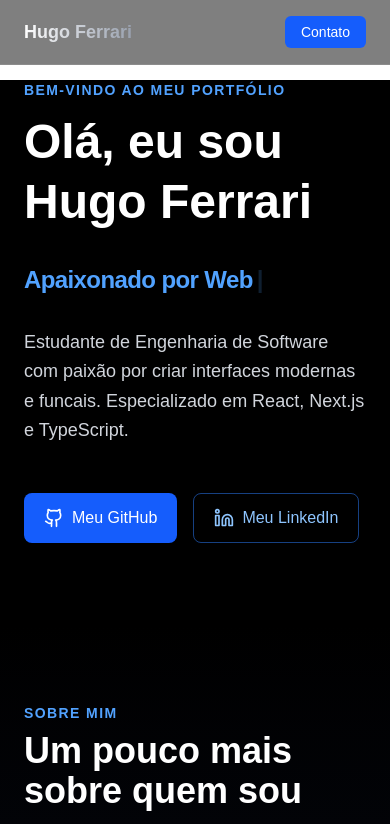
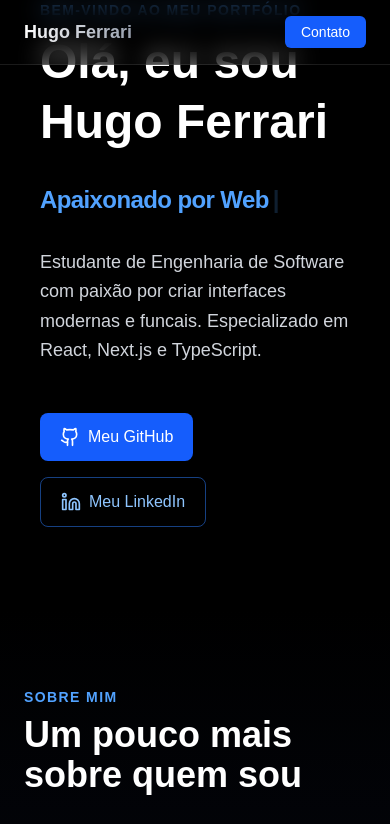
Before and after one commit to Hugo-Ferrari/Portifolio-react, a Next.js app: page / in a window 390 px wide. Shown: the top 824 px of the page. Built offline with nearby package versions, Linux system fonts and the light colour scheme.

Commit message:
removendo alteração

```diff
--- a/app/components/sections/About/Perfil.tsx
+++ b/app/components/sections/About/Perfil.tsx
@@ -7,8 +7,8 @@ import TextType from "../../TextType";
 
 export function Hugo() {
     return (
-        <section id="principal" className=" pb-20 px-6 md:px-10">
-            <div className="max-w-7xl mx-auto grid md:grid-cols-2 gap-12 items-center md:min-h-screen mt-20 md:mt-0">
+        <section id="principal" className=" pb-20 px-10 md:px-10">
+            <div className="max-w-7xl mx-auto grid md:grid-cols-2 gap-12 items-center md:min-h-screen ">
 
                 <div className="flex flex-col gap-8">
                     <div className="space-y-3">
```
